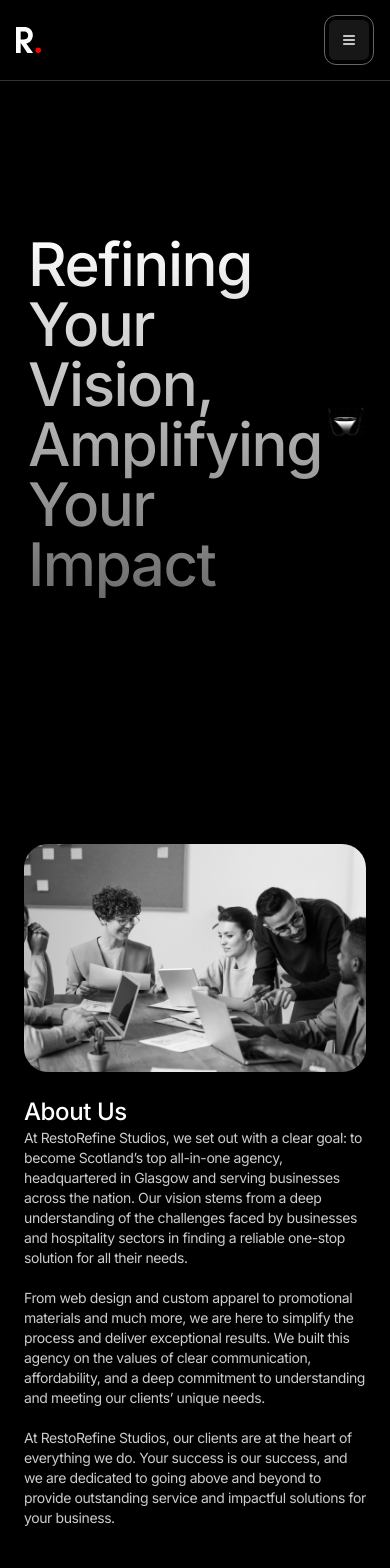
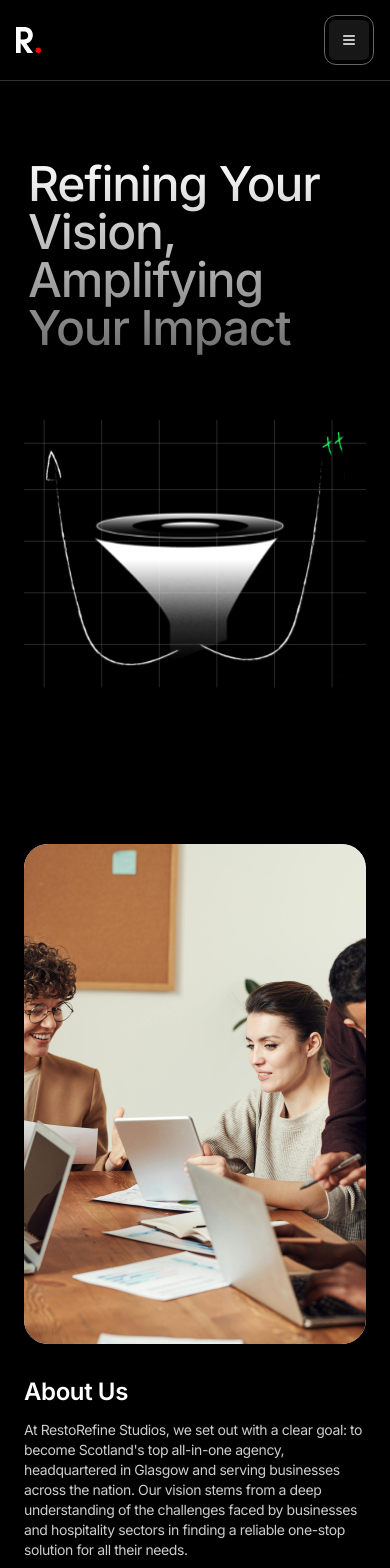
Before and after one commit to grandmasterkd/restorefine-website, a Next.js app: page /company in a window 390 px wide. Shown: the top 1568 px of the page. Built offline with nearby package versions, Linux system fonts and the light colour scheme.

Commit message:
wip: enquire form responsiveness

```diff
--- a/app/enquire-now/page.tsx
+++ b/app/enquire-now/page.tsx
@@ -2,7 +2,7 @@ import Enquire from "@/pages/enquire";
 
 export default function EnquireNow() {
   return (
-    <main className="pt-28 px-36 pb-16">
+    <main className="pt-28 px-0 lg:px-36">
       <Enquire />
     </main>
   );
--- a/pages/about/hero.tsx
+++ b/pages/about/hero.tsx
@@ -1,4 +1,3 @@
-import React from "react";
 import funnel from "@/public/aboutherographic.svg";
 import Image from "next/image";
 import huddle from "@/public/companyhuddle.jpg";
@@ -6,8 +5,8 @@ import huddle from "@/public/companyhuddle.jpg";
 function AboutHero() {
   return (
     <main className="">
-      <section className="min-h-screen flex justify-between items-center">
-        <h1 className="mb-4 text-6xl font-medium">
+      <section className=" min-h-screen flex flex-col lg:flex-row justify-center lg:justify-between items-center gap-16 lg:gap-4">
+        <h1 className="text-left text-5xl lg:text-6xl font-medium max-w-2xl">
           <span className="p-1 inline-block bg-gradient-to-b from-white to-[#6D6C6D] bg-clip-text text-transparent tracking-tight">
             Refining Your
             <br />
@@ -17,44 +16,48 @@ function AboutHero() {
           </span>
         </h1>
 
-        <div>
-          <Image src={funnel} alt="Funnel" width={450} height={450} />
+        <div className="w-full max-w-sm sm:max-w-md lg:max-w-lg">
+          <Image
+            src={funnel || "/placeholder.svg"}
+            alt="Funnel"
+            width={450}
+            height={450}
+            className="w-full h-auto"
+          />
         </div>
       </section>
 
-      <section className="space-y-6">
-        <div className="aspect-video rounded-[24px] bg-[#131313]">
+      <section className="space-y-8 sm:space-y-12 pb-16 sm:pb-24">
+        <div className="w-full relative h-[500px] lg:h-[600px] rounded-[24px] overflow-hidden bg-[#d9d9d9]">
           <Image
-            src={huddle}
+            src={huddle || "/placeholder.svg"}
             alt="resto huddle up"
-            layout="reponsive"
-            width={1920}
-            height={1080}
-            className="w-fit rounded-[24px] object-contain grayscale scale-100 hover:scale-110 hover:grayscale-0 transition-all duration-700 ease-in-out"
+            fill
+            className="h-full rounded-[24px] object-cover flex lg:absolute bottom-0 lg:-bottom-8 grayscale-none lg:grayscale scale-100 hover:scale-105 hover:grayscale-0 transition-all duration-700 ease-in-out"
           />
         </div>
 
-        <div className="">
-          <h2 className="text-2xl font-medium text-white md:text-2xl lg:text-3xl">
+        <div className="space-y-3 lg:space-y-4">
+          <h2 className="text-2xl sm:text-3xl font-semibold text-white md:text-4xl">
             About Us
           </h2>
-          <div className="max-w-full text-sm text-white/80">
+          <div className="max-w-full text-sm md:text-base text-white/80 space-y-4">
             <p>
               At RestoRefine Studios, we set out with a clear goal: to become
-              Scotland’s top all-in-one agency, headquartered in Glasgow and
-              serving businesses across the nation. Our vision stems from a deep
-              understanding of the challenges faced by businesses and
+              Scotland&apos;s top all-in-one agency, headquartered in Glasgow
+              and serving businesses across the nation. Our vision stems from a
+              deep understanding of the challenges faced by businesses and
               hospitality sectors in finding a reliable one-stop solution for
               all their needs.
-              <br />
-              <br />
+            </p>
+            <p>
               From web design and custom apparel to promotional materials and
               much more, we are here to simplify the process and deliver
               exceptional results. We built this agency on the values of clear
               communication, affordability, and a deep commitment to
-              understanding and meeting our clients’ unique needs.
-              <br />
-              <br />
+              understanding and meeting our clients&apos; unique needs.
+            </p>
+            <p>
               At RestoRefine Studios, our clients are at the heart of everything
               we do. Your success is our success, and we are dedicated to going
               above and beyond to provide outstanding service and impactful
--- a/pages/about/strategies.tsx
+++ b/pages/about/strategies.tsx
@@ -33,8 +33,8 @@ const restoStar = <Image src={star} alt="star" width={50} height={50} />;
 
 export function StrategySection() {
   return (
-    <section className="py-24">
-      <div className="mx-auto">
+    <section className="pt-16">
+      <div className="">
         <div className="mx-auto mb-16">
           <h2 className="text-2xl font-medium text-white md:text-2xl lg:text-3xl">
             Our Strategy For Work
--- a/pages/about/team.tsx
+++ b/pages/about/team.tsx
@@ -24,7 +24,7 @@ export function Team() {
   };
 
   return (
-    <section className="pb-44">
+    <section className="pt-20 pb-44">
       <div className="">
         <div className="mx-auto mb-8">
           <h2 className="text-2xl font-medium text-white md:text-2xl lg:text-3xl">
@@ -43,7 +43,7 @@ export function Team() {
         <div className="relative">
           <div className="overflow-hidden">
             <motion.div
-              className="flex items-start gap-x-6"
+              className="flex flex-col lg:flex-row items-start gap-6"
               initial={false}
               animate={{ x: `${-currentIndex * (100 / 3)}%` }}
               transition={{ type: "spring", stiffness: 300, damping: 30 }}
--- a/pages/enquire/form/progress-indicator.tsx
+++ b/pages/enquire/form/progress-indicator.tsx
@@ -29,7 +29,7 @@ export function ProgressIndicator() {
   const completedStep = <Image src={star} alt="star" width={30} height={30} />;
 
   return (
-    <div className="flex items-center justify-between mb-10">
+    <div className="flex items-center justify-between mb-8">
       {steps.map((step, index) => (
         <div
           key={step.step}
@@ -38,11 +38,11 @@ export function ProgressIndicator() {
           <button
             onClick={() => handleStepClick(step.step)}
             disabled={!step.isActive}
-            className={`flex h-16 w-16 items-center justify-center rounded-full text-xl font-medium shrink-0 transition-colors
+            className={`flex  h-12 w-12 lg:h-16 lg:w-16 items-center justify-center rounded-full text-sm lg:text-base font-medium shrink-0 transition-colors
               ${
                 step.isActive
                   ? step.step === currentStep
-                    ? "border-2 border-white bg-transparent text-white"
+                    ? "border-2 border-white bg-transparent text-white "
                     : "bg-white text-black hover:bg-white/80"
                   : "bg-[#2b2b2b] text-white cursor-not-allowed"
               }`}
--- a/pages/enquire/form/selected-service.tsx
+++ b/pages/enquire/form/selected-service.tsx
@@ -8,7 +8,7 @@ interface SelectedServiceProps {
 
 export function SelectedService({ title }: SelectedServiceProps) {
   return (
-    <div className="relative aspect-square rounded-[24px] border-2 border-[#4D4D4D] bg-gradient-dark  overflow-hidden">
+    <div className="relative h-[180px] lg:h-[350px] rounded-[24px] border-2 border-[#4D4D4D] bg-gradient-dark  overflow-hidden">
       <Image
         src={mesh || "/placeholder.svg"}
         alt="resto-enquire-mesh-bg"
--- a/pages/enquire/form/steps/step-five.tsx
+++ b/pages/enquire/form/steps/step-five.tsx
@@ -112,8 +112,8 @@ export function StepFive() {
         </span>
       </h2>
 
-      <div className="grid gap-12 lg:grid-cols-2">
-        <div className="flex flex-col gap-y-4 h-[450px] overflow-y-auto">
+      <div className="grid gap-12 lg:gap-16 grid-cols-1 lg:grid-cols-2 cursor-pointer">
+        <div className="order-2 lg:order-1 space-y-4">
           <SelectedService title={state.mainService || ""} />
 
           <div className="flex items-center rounded-xl border border-white/50 bg-transparent p-4">
@@ -156,6 +156,7 @@ export function StepFive() {
           </button>
         </div>
 
+        <section className="order-1 lg:order-2 lg:space-y-0 space-y-12">
           <form onSubmit={handleSubmit} className="space-y-6">
             <div className="space-y-2">
               <Label htmlFor="name" className="text-white">
@@ -249,6 +250,8 @@ export function StepFive() {
               </div>
             </button>
           </form>
+          <div className="grid lg:hidden w-full h-px bg-white/40"></div>
+        </section>
       </div>
     </div>
   );
--- a/pages/enquire/form/steps/step-four.tsx
+++ b/pages/enquire/form/steps/step-four.tsx
@@ -50,8 +50,8 @@ export function StepFour() {
         </span>
       </h2>
 
-      <div className="grid gap-12 lg:grid-cols-2">
-        <div className="space-y-4">
+      <div className="grid gap-12 lg:gap-16 grid-cols-1 lg:grid-cols-2 cursor-pointer">
+        <div className="order-2 lg:order-1 space-y-4">
           <SelectedService title={state.mainService || ""} />
 
           <div className="flex items-center rounded-xl border border-white/80 bg-transparent p-4">
@@ -83,7 +83,7 @@ export function StepFour() {
           </button>
         </div>
 
-        <div className="space-y-6">
+        <div className="order-1 lg:order-2 lg:space-y-0 space-y-12">
           <RadioGroup
             defaultValue={state.timeline || undefined}
             onValueChange={handleTimelineChange}
@@ -125,6 +125,7 @@ export function StepFour() {
               </button>
             </div>
           )}
+          <div className="grid lg:hidden w-full h-px bg-white/40"></div>
         </div>
       </div>
     </div>
--- a/pages/enquire/form/steps/step-one.tsx
+++ b/pages/enquire/form/steps/step-one.tsx
@@ -22,14 +22,12 @@ export function StepOne() {
       <div className="text-left">
         <h1 className="mb-2 text-3xl font-semibold">
           <span className="p-1.5 inline-block bg-gradient-to-b from-white to-[#6D6C6D] bg-clip-text text-transparent tracking-tight">
-            What Are You
-            <br />
-            Looking For?
+            What Are You Looking For?
           </span>
         </h1>
       </div>
 
-      <div className="w-full grid grid-cols-1 gap-3 sm:grid-cols-2 lg:grid-cols-3">
+      <div className="w-full grid  gap-3 grid-cols-2 lg:grid-cols-3">
         {serviceOptions.map((option) => (
           <button
             key={option.id}
--- a/pages/enquire/form/steps/step-six.tsx
+++ b/pages/enquire/form/steps/step-six.tsx
@@ -35,13 +35,16 @@ export function StepSix() {
 
   return (
     <div className="">
-      <h2 className="mb-2 text-3xl font-semibold">
+      <div>
+        <h2 className="mb-0 text-3xl font-semibold">
           <span className="py-1.5 inline-block bg-gradient-to-b from-white to-[#6D6C6D] bg-clip-text text-transparent tracking-tight">
             Your Enquiry Was
             <br />
             Made Successfully
           </span>
         </h2>
+        <p>Below is an preview of your submitted details.</p>
+      </div>
 
       <div className="grid lg:grid-cols-2 gap-16">
         <div className="space-y-4">
--- a/pages/enquire/form/steps/step-three.tsx
+++ b/pages/enquire/form/steps/step-three.tsx
@@ -27,8 +27,8 @@ export function StepThree() {
         </span>
       </h2>
 
-      <div className="grid gap-12 lg:grid-cols-2">
-        <div className="space-y-4">
+      <div className="grid gap-12 lg:gap-16 grid-cols-1 lg:grid-cols-2 cursor-pointer">
+        <div className="order-2 lg:order-1 space-y-4">
           <SelectedService title={state.mainService || ""} />
 
           <div className="flex items-center rounded-xl border border-white/80 bg-transparent p-4">
@@ -51,7 +51,7 @@ export function StepThree() {
           </button>
         </div>
 
-        <div>
+        <div className="order-1 lg:order-2 lg:space-y-0 space-y-12">
           <RadioGroup
             defaultValue={state.budget || undefined}
             onValueChange={(value) => {
@@ -79,6 +79,7 @@ export function StepThree() {
               </div>
             ))}
           </RadioGroup>
+          <div className="grid lg:hidden w-full h-px bg-white/40"></div>
         </div>
       </div>
     </div>
--- a/pages/enquire/form/steps/step-two.tsx
+++ b/pages/enquire/form/steps/step-two.tsx
@@ -60,10 +60,12 @@ export function StepTwo() {
         </span>
       </h2>
 
-      <div className="grid gap-16 lg:grid-cols-2 cursor-pointer">
-        <SelectedService title={state.mainService || ""} />
+      <div className="grid gap-12 lg:gap-16 grid-cols-1 lg:grid-cols-2 cursor-pointer">
+        <div className="order-2 lg:order-1">
+          <SelectedService title={state.mainService || ""} />
+        </div>
 
-        <div>
+        <div className="order-1 lg:order-2 lg:space-y-0 space-y-12">
           <RadioGroup
             defaultValue={state.serviceType || undefined}
             onValueChange={(value) => {
@@ -91,6 +93,7 @@ export function StepTwo() {
               </div>
             ))}
           </RadioGroup>
+          <div className="grid lg:hidden w-full h-px bg-white/40"></div>
         </div>
       </div>
 
```
Lines whose indentation alone changed are shown as unchanged.
